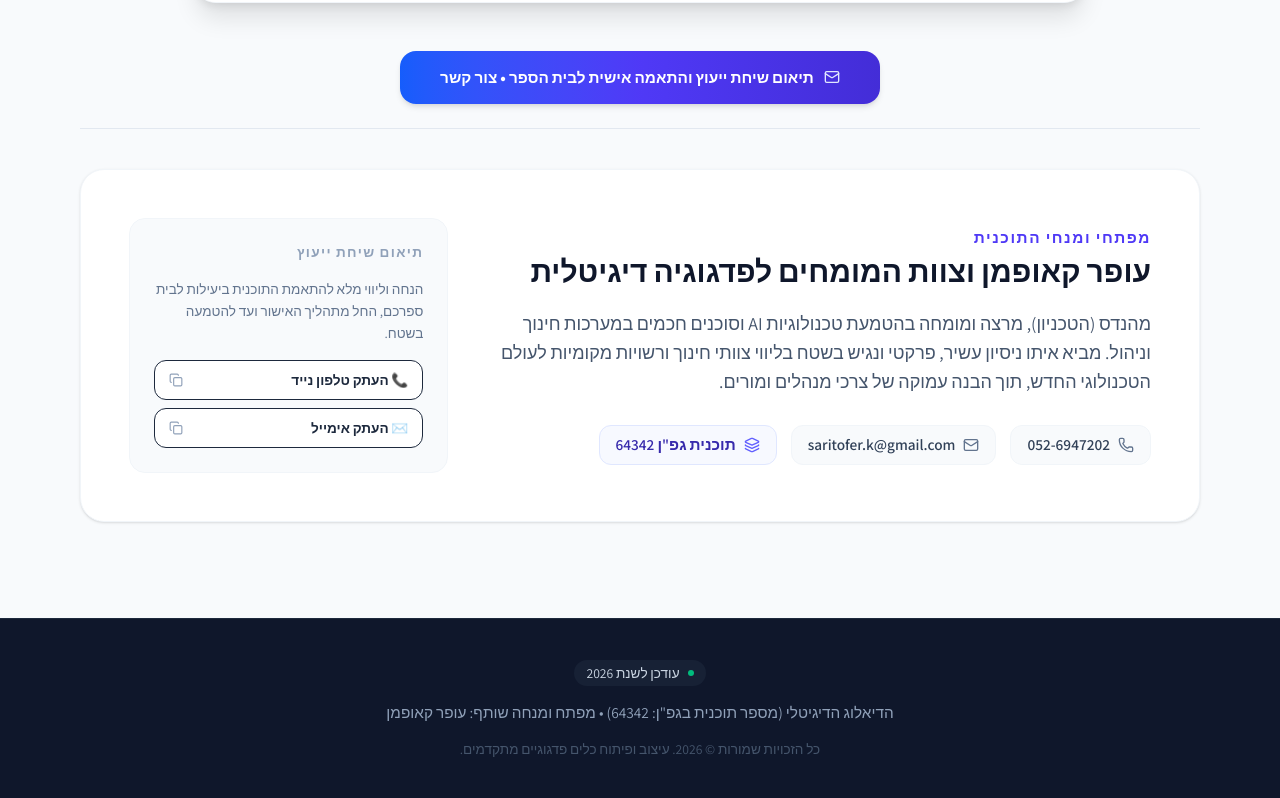
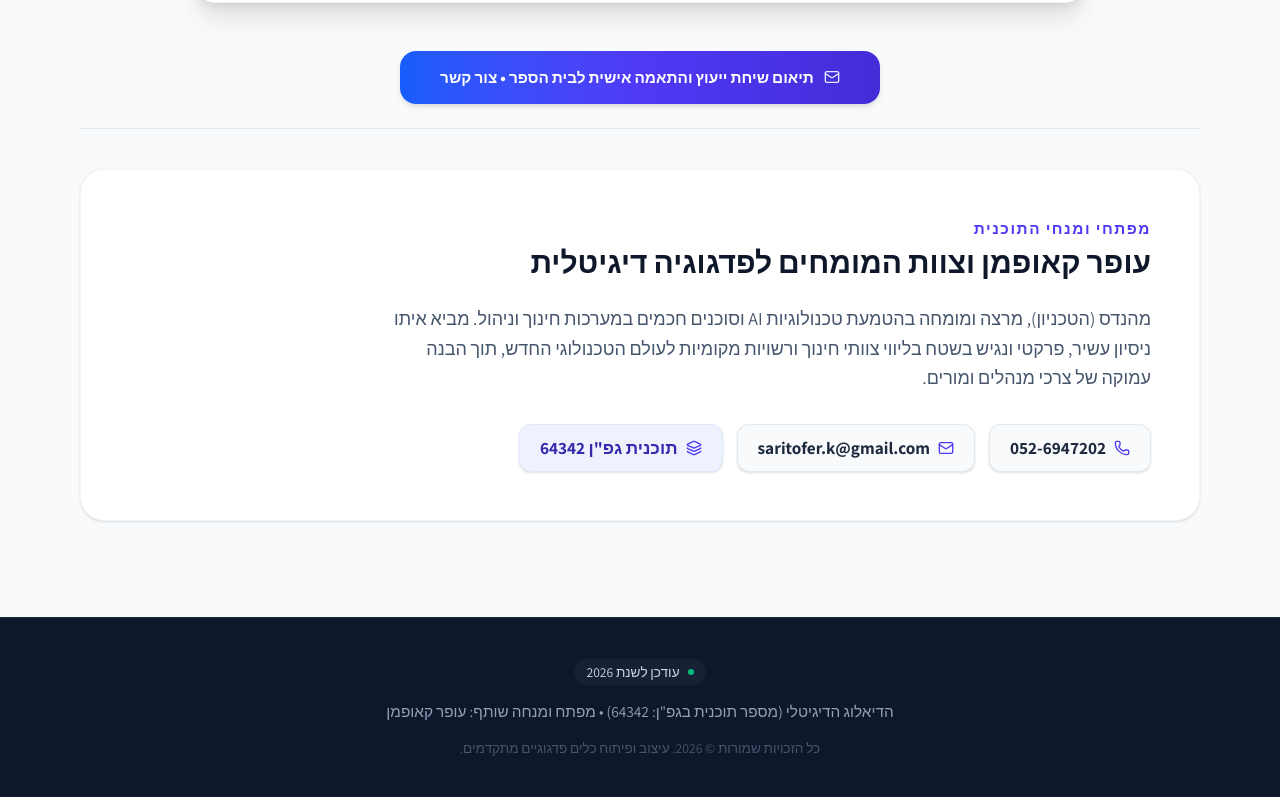
Before and after one commit to ofer-blip/ddialog-landing, a React (Vite) app: page / in a window 1280 px wide. Shown: the part 4814-5612 px from the top of the page. Built offline with nearby package versions, Linux system fonts and the light colour scheme.

Commit message:
remove: remove redundant consultation copy box from instructor section

```diff
--- a/src/App.tsx
+++ b/src/App.tsx
@@ -1202,9 +1202,7 @@ const handleFormSubmit = async (e: React.FormEvent) => {
           <div className="bg-white rounded-3xl p-6 md:p-12 border border-slate-100 shadow-sm relative overflow-hidden">
             <div className="absolute top-0 left-0 w-32 h-32 bg-indigo-50 rounded-br-3xl -z-10 opacity-60"></div>
 
-            <div className="grid lg:grid-cols-12 gap-8 items-center">
-
-              <div className="lg:col-span-8 space-y-5">
+            <div className="space-y-6 max-w-3xl">
               <div>
                 <span className="text-sm font-bold text-indigo-600 uppercase tracking-widest block mb-1">מפתחי ומנחי התוכנית</span>
                 <h4 className="text-2xl md:text-3xl font-extrabold text-slate-900">
@@ -1222,58 +1220,32 @@ const handleFormSubmit = async (e: React.FormEvent) => {
                 {/* Phone dial connection */}
                 <a
                   href="tel:052-6947202"
-                    className="inline-flex items-center gap-2 px-4 py-2 text-sm text-slate-700 bg-slate-50 hover:bg-slate-100 rounded-xl border border-slate-100 transition duration-150"
+                  className="inline-flex items-center gap-2 px-5 py-2.5 text-base text-slate-800 bg-slate-50 hover:bg-indigo-50 hover:text-indigo-700 rounded-xl border border-slate-200 transition duration-150 shadow-sm"
                 >
-                    <Phone className="w-4 h-4 text-slate-500" />
-                    <span className="font-semibold">052-6947202</span>
+                  <Phone className="w-4 h-4 text-indigo-600" />
+                  <span className="font-bold">052-6947202</span>
                 </a>
 
                 {/* Mail to response */}
                 <a
                   href="mailto:saritofer.k@gmail.com"
-                    className="inline-flex items-center gap-2 px-4 py-2 text-sm text-slate-700 bg-slate-50 hover:bg-slate-100 rounded-xl border border-slate-100 transition duration-150"
+                  className="inline-flex items-center gap-2 px-5 py-2.5 text-base text-slate-800 bg-slate-50 hover:bg-indigo-50 hover:text-indigo-700 rounded-xl border border-slate-200 transition duration-150 shadow-sm"
                 >
-                    <Mail className="w-4 h-4 text-slate-500" />
-                    <span className="font-semibold">saritofer.k@gmail.com</span>
+                  <Mail className="w-4 h-4 text-indigo-600" />
+                  <span className="font-bold">saritofer.k@gmail.com</span>
                 </a>
 
                 {/* Program Number */}
                 <div
-                    className="inline-flex items-center justify-between gap-3 px-4 py-2 text-sm text-indigo-800 bg-indigo-50/50 rounded-xl border border-indigo-100"
+                  className="inline-flex items-center justify-between gap-3 px-5 py-2.5 text-base text-indigo-800 bg-indigo-50 rounded-xl border border-indigo-100 shadow-sm"
                 >
                   <div className="flex items-center gap-2">
-                      <Layers className="w-4 h-4 text-indigo-500" />
-                      <span className="font-semibold">תוכנית גפ"ן 64342</span>
+                    <Layers className="w-4 h-4 text-indigo-600" />
+                    <span className="font-bold">תוכנית גפ"ן 64342</span>
                   </div>
                 </div>
 
               </div>
-              </div>
-
-              {/* Interaction Fast-Contact sidebar / CTA */}
-              <div className="lg:col-span-4 bg-slate-50 p-6 rounded-2xl border border-slate-100 space-y-4" id="instructor_cta">
-                <span className="text-xs font-bold text-slate-400 uppercase tracking-widest block">תיאום שיחת ייעוץ</span>
-                <p className="text-xs text-slate-500 leading-relaxed">
-                  הנחה וליווי מלא להתאמת התוכנית ביעילות לבית ספרכם, החל מתהליך האישור ועד להטמעה בשטח.
-                </p>
-                <div className="space-y-2">
-                  <button
-                    onClick={() => handleCopyLink("0526947202", "טלפון נייד")}
-                    className="w-full flex items-center justify-between px-3.5 py-2.5 bg-white text-xs font-bold text-slate-800 rounded-xl border border-slate-150 hover:bg-indigo-50/20 hover:border-indigo-200 transition cursor-pointer"
-                  >
-                    <span className="flex items-center gap-2">📞 העתק טלפון נייד</span>
-                    <Copy className="w-3.5 h-3.5 text-slate-400" />
-                  </button>
-                  <button
-                    onClick={() => handleCopyLink("saritofer.k@gmail.com", "כתובת דואר אלקטרוני")}
-                    className="w-full flex items-center justify-between px-3.5 py-2.5 bg-white text-xs font-bold text-slate-800 rounded-xl border border-slate-150 hover:bg-indigo-50/20 hover:border-indigo-200 transition cursor-pointer"
-                  >
-                    <span className="flex items-center gap-2 font-sans">✉️ העתק אימייל</span>
-                    <Copy className="w-3.5 h-3.5 text-slate-400" />
-                  </button>
-                </div>
-              </div>
-
             </div>
           </div>
         </section>
```
Lines whose indentation alone changed are shown as unchanged.
